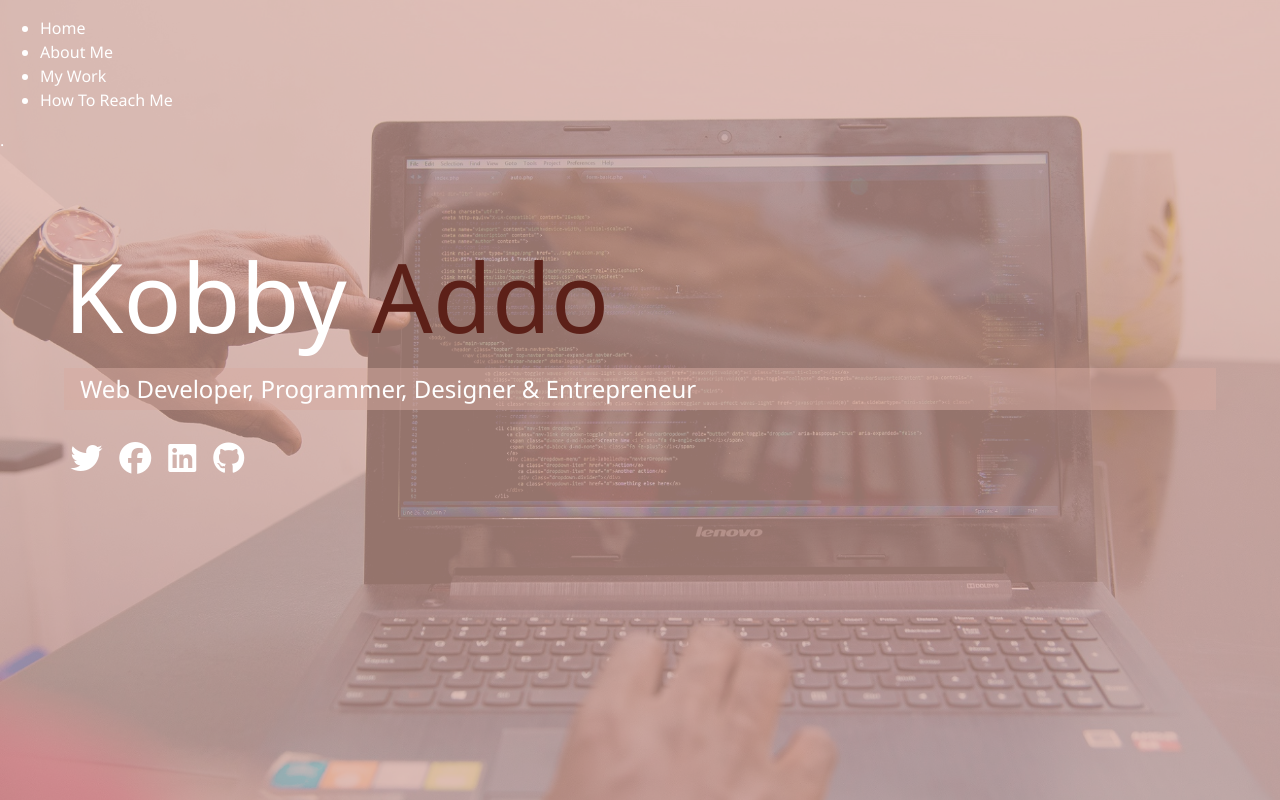
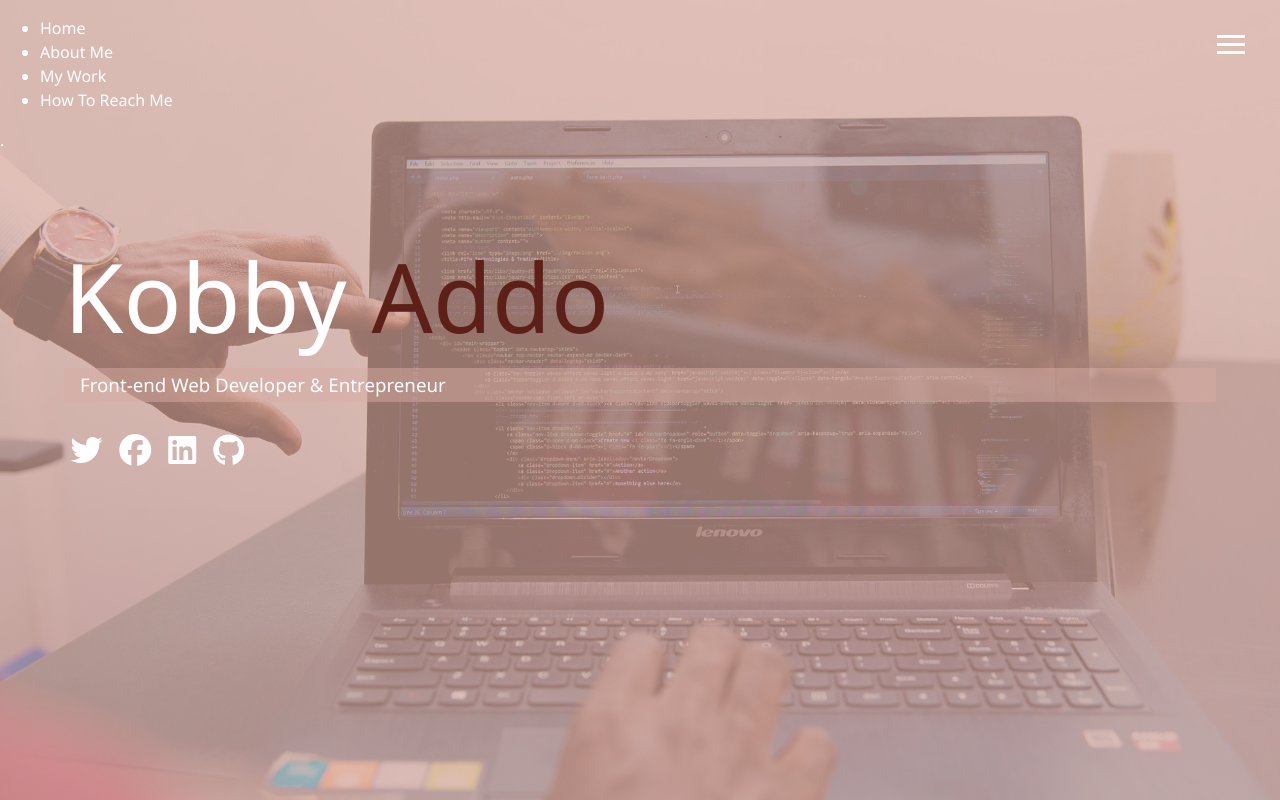
Before and after one commit to kaddogh/kaddo_portfolio, a website: page dist/index.html in a window 1280 px wide. Drawn offline with Linux system fonts and the light colour scheme.

Commit message:
menu javascript, menu controls & menu rotate

```diff
--- a/scss/_config.scss
+++ b/scss/_config.scss
@@ -12,7 +12,7 @@ $background-opacity: 0.7;
  @if $show-home-image {
      &#bg-img {
          background: $home-image;
-         background-attachement: fixed;
+         background-attachment: fixed;
          background-size: cover;
 
          &:after {
--- a/scss/main.css
+++ b/scss/main.css
@@ -1,6 +1,6 @@
-@import 'config'
-
-* {
+@import 'config';
+@import 'menu';
+*{
     box-sizing: border-box;
 }
 
@@ -16,6 +16,7 @@ body {
 }
 
 //Headings
+
 h1,
 h2,
 h3 {
```
Also changed, not shown: dist/css/main.css, dist/index.html, dist/js/main.js, 1 other file.
